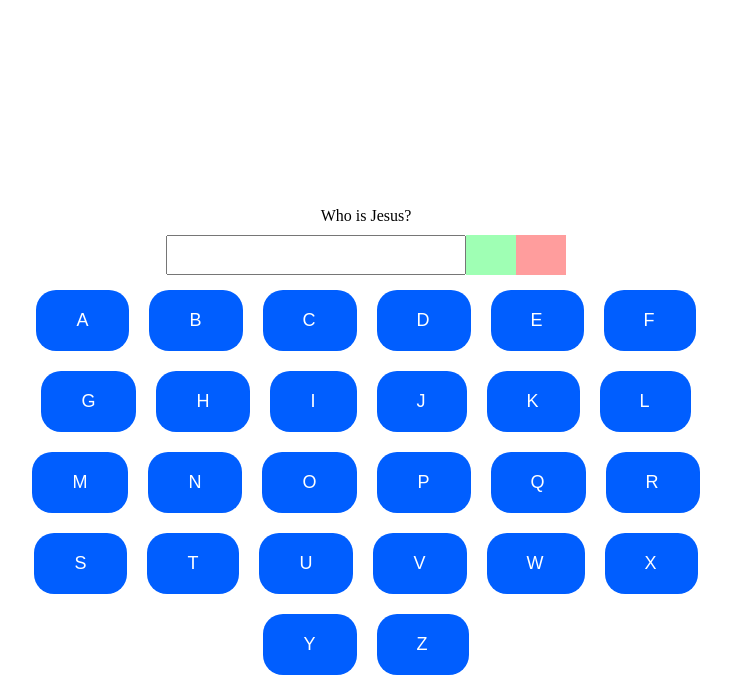
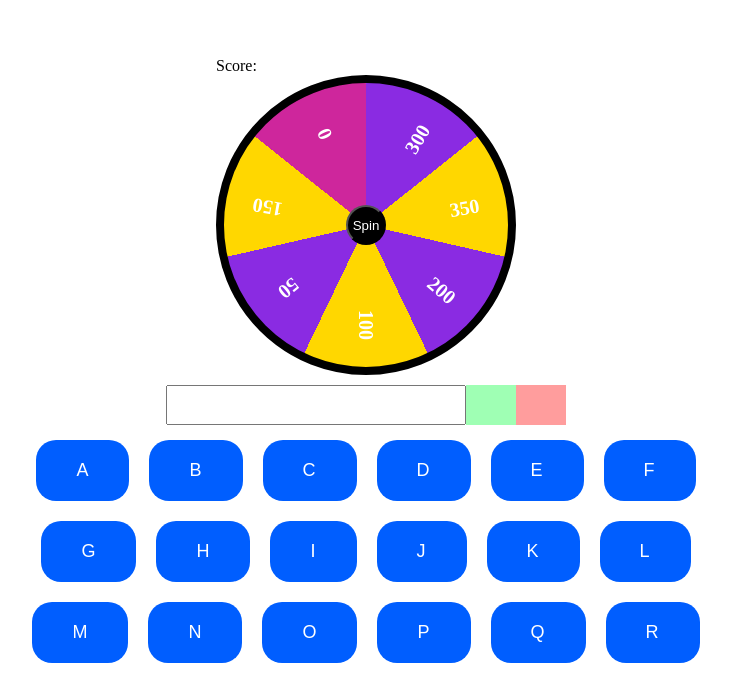
Before and after one commit to SnGermen/field-of-dream-, a plain HTML site: page index.html in a window 1280 px wide. Shown: the part 154-832 px from the top of the page, without its empty margins (274-1005 px from the left). Drawn offline with Linux system fonts and the light colour scheme.

Commit message:
field of dream

```diff
--- a/index.html
+++ b/index.html
@@ -5,12 +5,29 @@
   <meta charset="UTF-8">
   <meta name="viewport" content="width=device-width, initial-scale=1.0">
   <title>field of dream</title>
-  <link rel="stylesheet" href="main.css">
+  <link rel="stylesheet" href="key.css">
+  <link rel="stylesheet" href="wheel.css">
 </head>
 
 <body>
-  <div class="quetion">Who is Jesus?</div>
+  <div class="upp"></div>
+  <div class="container">
 
+    <div class="score">Score:</div>
+    <div class="wheel">
+      <div class="box">200</div>
+      <div class="box">100</div>
+      <div class="box">50</div>
+      <div class="box">150</div>
+      <div class="box">0</div>
+      <div class="box">300</div>
+      <div class="box">350</div>
+      <button class="spin">Spin</button>
+
+
+    </div>
+
+  </div>
   <div class="panel">
     <input class="input__push" readonly>
     <button class="submit"></button>
@@ -19,7 +36,8 @@
   </div>
 
   <div class="alphabet"> </div>
-  <script src="main.js"></script>
+  <script src="key.js"></script>
+  <script src="wheel.js"></script>
 
 </body>
 
--- /dev/null
+++ b/wheel.css
@@ -0,0 +1,74 @@
+/* Стиль для колеса */
+.wheel {
+  position: relative;
+  width: 300px;
+  height: 300px;
+  border-radius: 50%;
+  background: conic-gradient(
+    #8A2BE2 0deg 51.43deg,   /* Сектор 1 (зеленый, например 0) */
+    #FFD700 51.43deg 102.86deg, /* Сектор 2 (красный, например 100) */
+    #8A2BE2 102.86deg 154.29deg, /* Сектор 3 (синий, например 50) */
+    #FFD700 154.29deg 205.71deg, /* Сектор 4 (желтый, например 150) */
+    #8A2BE2 205.71deg 257.14deg, /* Сектор 5 (фиолетовый, например 200) */
+    #FFD700 257.14deg 308.57deg, /* Сектор 6 (красный, например 300) */
+    #ce269c 308.57deg 360deg    /* Сектор 7 (зеленый, например 350) */
+  );
+  display: flex;
+  justify-content: center;
+  align-items: center;
+  border: 8px solid #000;
+  overflow: hidden;
+}
+
+/* Стрелка */
+
+
+/* Текст внутри колеса */
+.box {
+  position: absolute;
+  width: 60px;
+  height: 60px;
+  text-align: center;
+  line-height: 60px;
+  font-size: 20px;
+  font-weight: bold;
+  color: #fff; /* Белый цвет для текста */
+}
+
+/* Размещение текста по кругу */
+.box:nth-child(1) {
+  transform: rotate(40.71deg) translate(100px)
+}
+
+.box:nth-child(2) {
+  transform: rotate(90deg) translate(100px)
+}
+
+.box:nth-child(3) {
+  transform: rotate(140.57deg) translate(100px)
+}
+
+.box:nth-child(4) {
+  transform: rotate(190deg) translate(100px)
+}
+
+.box:nth-child(5) {
+  transform: rotate(245.43deg) translate(100px)
+}
+
+.box:nth-child(6) {
+  transform: rotate(300.86deg) translate(100px)
+}
+.box:nth-child(7) {
+  transform: rotate(-10deg) translate(100px)
+}
+
+
+.spin{
+  width: 40px;
+  height: 40px;
+  border-radius: 50%;
+  background: black;
+  color: white;
+
+}
--- /dev/null
+++ b/wheel.js
@@ -0,0 +1,39 @@
+// Получаем элементы
+const wheel = document.querySelector('.wheel');
+const spinButton = document.querySelector('.spin');
+const scoreDisplay = document.querySelector('.score');
+
+// Массив значений на колесе
+const values = ['200', '100', '50', '150', '0', '300', '350'];
+
+// Текущий угол вращения
+let currentAngle = 0;
+
+spinButton.addEventListener('click', () => {
+  // Отключаем кнопку во время вращения
+  spinButton.disabled = true;
+
+  // Генерируем случайный угол вращения
+  const randomSpin = Math.floor(Math.random() * 360) + 3600; // От 3600° до 3960°
+  currentAngle += randomSpin;
+
+  // Запускаем анимацию вращения
+  wheel.style.transition = 'transform 4s ease-out';
+  wheel.style.transform = `rotate(${currentAngle}deg)`;
+
+  setTimeout(() => {
+    // Нормализуем угол (приводим к диапазону 0-360)
+    const normalizedAngle = currentAngle % 360;
+
+    // Рассчитываем, какой сектор находится сверху
+    const sectorAngle = 360 / values.length; // Угол одного сектора
+    const adjustedAngle = (360 - normalizedAngle + sectorAngle / 2) % 360; // Сдвиг для верхнего сектора
+    const selectedIndex = Math.floor(adjustedAngle / sectorAngle);
+
+    // Показываем результат
+    scoreDisplay.innerText = `Score: ${values[selectedIndex]}`;
+
+    // Включаем кнопку снова
+    spinButton.disabled = false;
+  }, 4000); // Время должно совпадать с длительностью анимации
+});
```
Also changed, not shown: key.css (line endings or trailing spaces), key.js (line endings or trailing spaces).
